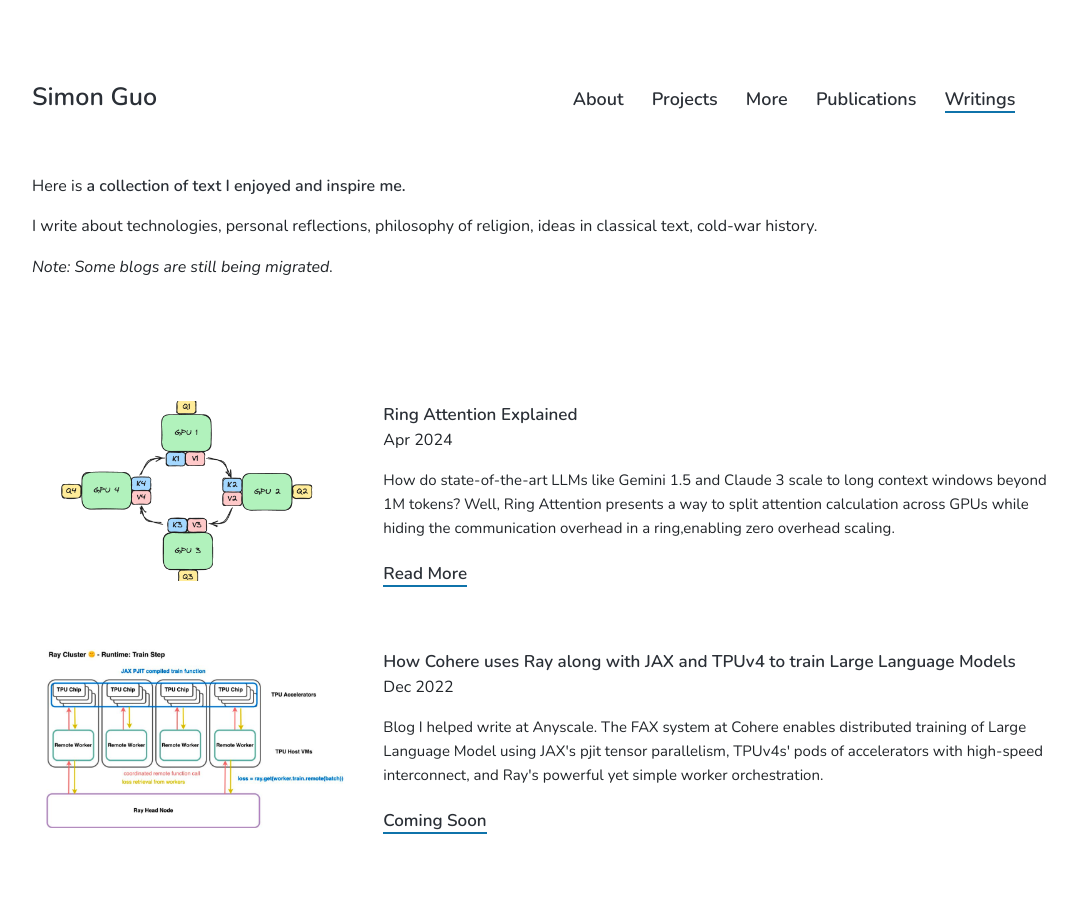
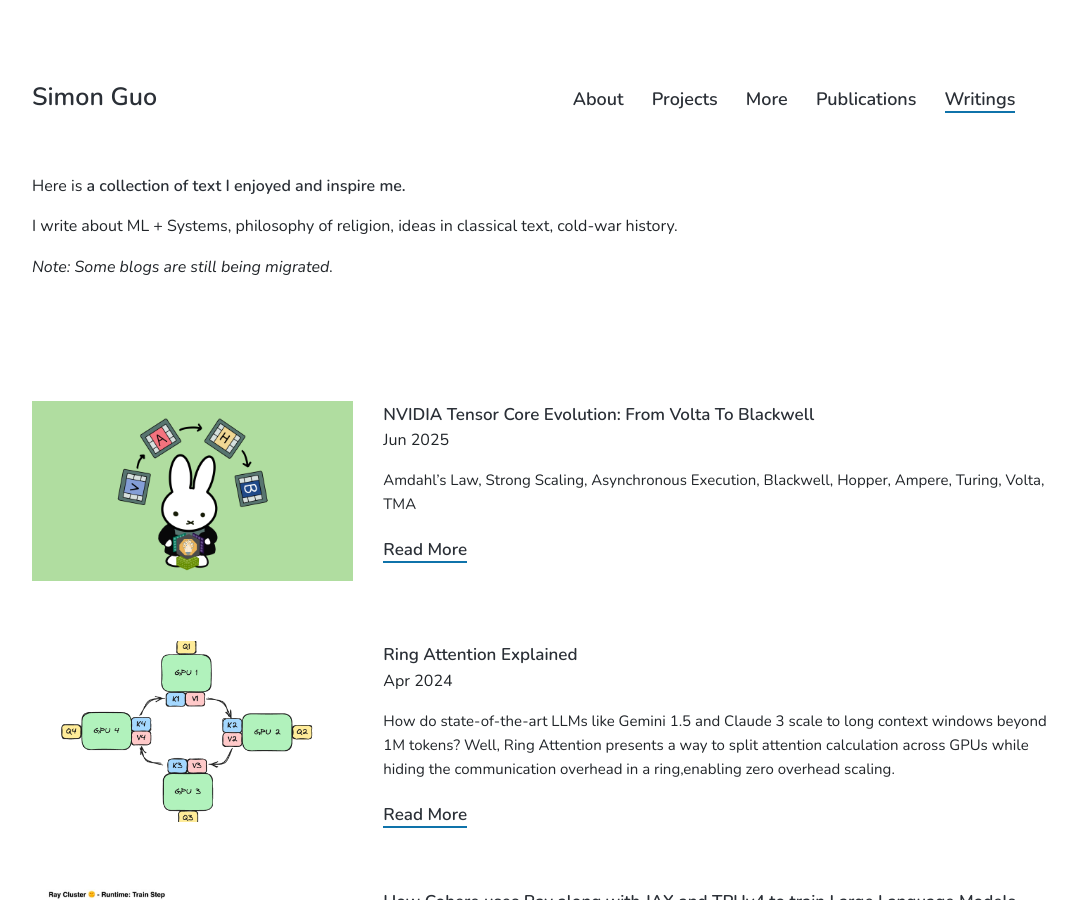
Before and after one commit to simonguozirui/simonguozirui.github.io, a Jekyll site: the page built from blogs/index.html, in a window 1280 px wide and 900 px high. Shown: the whole window, without its empty margins (96-1173 px from the left). Built offline with Jekyll 4.4.1, drawn with Linux system fonts in a browser that asks for light colours; nearby versions of some CDN libraries.

Commit message:
checking website update still works

```diff
--- /dev/null
+++ b/_blogs/2025-06-tensorcore-evolution.md
@@ -0,0 +1,11 @@
+---
+title: 'NVIDIA Tensor Core Evolution: From Volta To Blackwell'
+date: Jun 2025
+date_display: "Jun 2025"
+featured_image: '/images/blogs/tensorcore-miffy.png'
+external_link: https://newsletter.semianalysis.com/p/nvidia-tensor-core-evolution-from-volta-to-blackwell
+excerpt: Amdahl’s Law, Strong Scaling, Asynchronous Execution, Blackwell, Hopper, Ampere, Turing, Volta, TMA
+coming_soon: false
+---
+Coming soon
+![](/images/blogs/cohere-fax-ray-architecture.png))
--- a/blogs/index.html
+++ b/blogs/index.html
@@ -9,7 +9,7 @@ featured_image: /images/social.jpg
     <div class="wrap row">
         <div class="about">
             <p>Here is <a href="https://curius.app/simon-guo">a collection of text I enjoyed and inspire me.</a></p>
-            <p>I write about technologies, personal reflections, philosophy of religion, ideas in classical text, cold-war history. </p>
+            <p>I write about ML + Systems, philosophy of religion, ideas in classical text, cold-war history. </p>
 
             <p><i>Note: Some blogs are still being migrated.</i></p>
         </div>
```
Also changed, not shown: _research/2025-02-14-kernelbench.md (+2 -2 lines), _research/2025-04-25-tpt.md (+2 -2 lines), _research/2025-05-15-kevin.md (+3 -3 lines), images/blogs/tensorcore-miffy.png (added).
